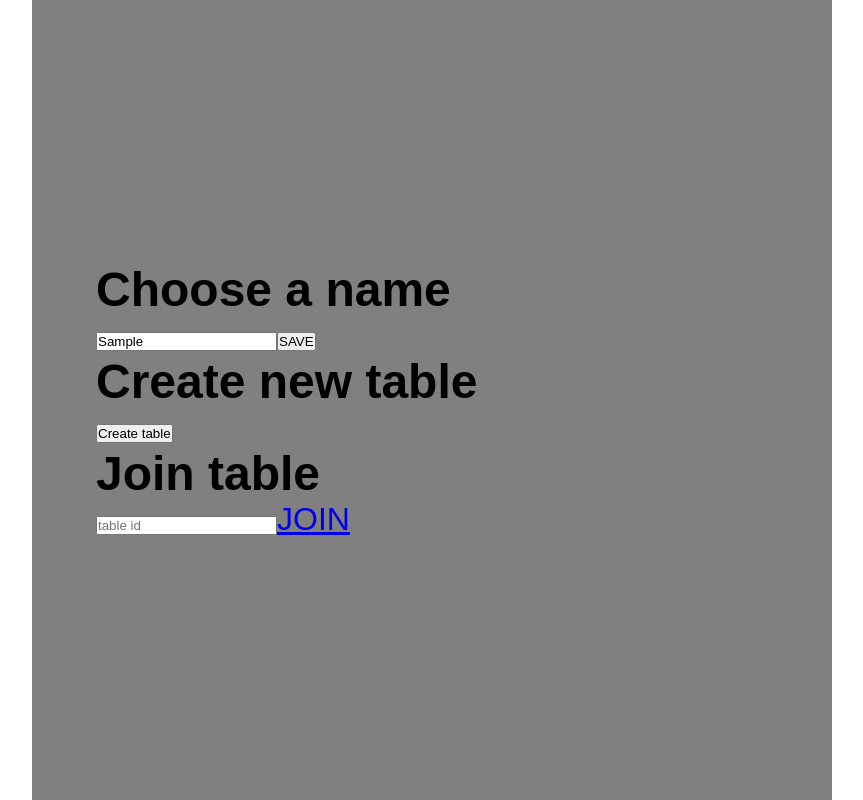
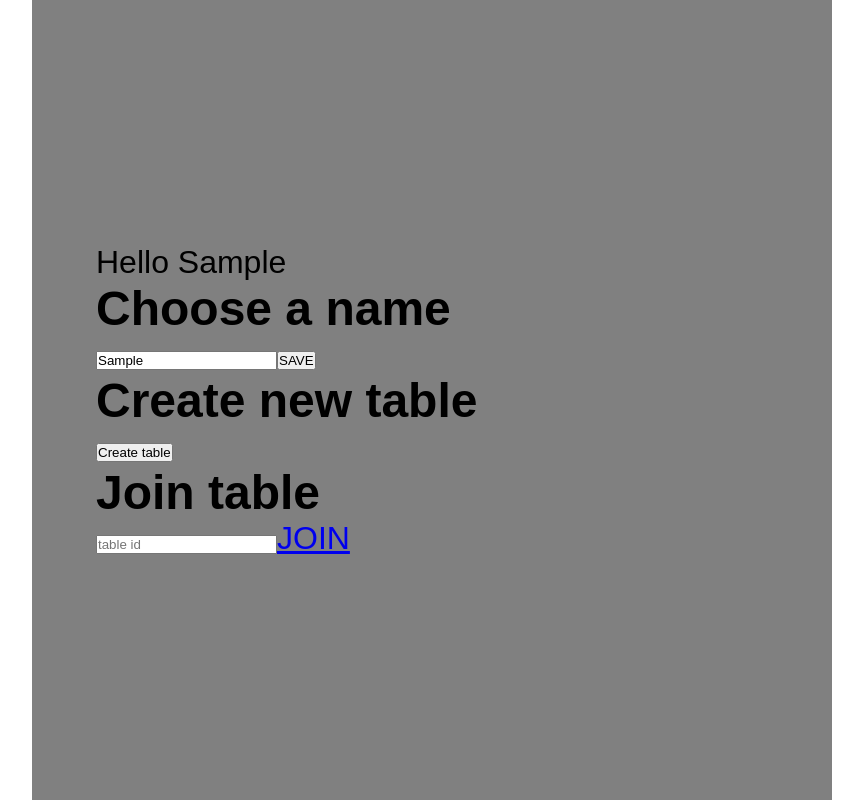
Before and after one commit to MaK-Sandbox/sequence-react, a React (Vite) app: page / in a window 1280 px wide. Both pictures are taken after typing "Sample" into the empty fields and a click on the button "SAVE". Shown: the top 800 px of the page, without its empty margins (208-1071 px from the left). Built offline with nearby package versions, Linux system fonts and the light colour scheme.

Commit message:
If a player typed in a name, show the name in a new container

```diff
--- a/src/pages/Home.jsx
+++ b/src/pages/Home.jsx
@@ -1,14 +1,25 @@
+import { useState } from "react";
 import { Link } from "react-router-dom";
 import "./Home.css";
 
 export default function Home() {
+  const [tempName, setTempName] = useState("");
+  const [name, setName] = useState("");
+
   return (
     <div className="home-page">
       <div className="container">
+        {name === "" ? null : (
+          <span className="hello-player">Hello {name}</span>
+        )}
         <span className="set-name-container">
           <h2>Choose a name</h2>
-          <input type="text" placeholder="name" />
-          <button>SAVE</button>
+          <input
+            type="text"
+            placeholder="name"
+            onChange={(event) => setTempName(event.target.value)}
+          />
+          <button onClick={() => setName(tempName)}>SAVE</button>
         </span>
         <span className="create-table-container">
           <h2>Create new table</h2>
```
